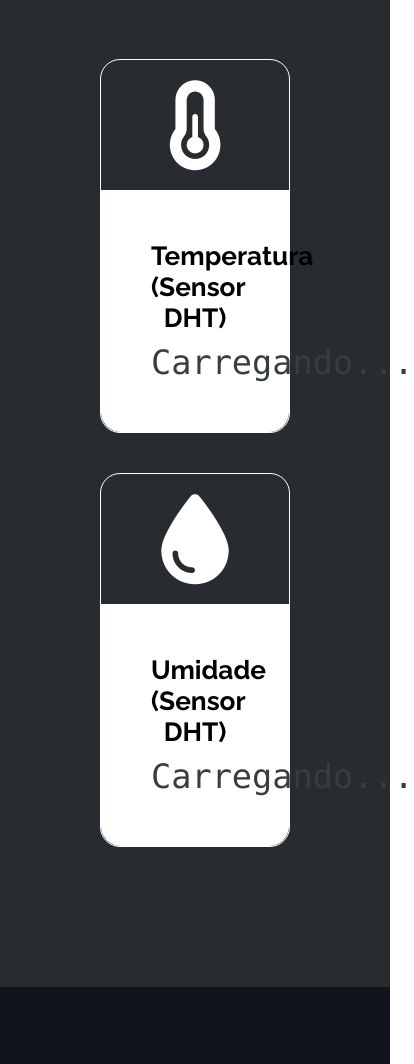
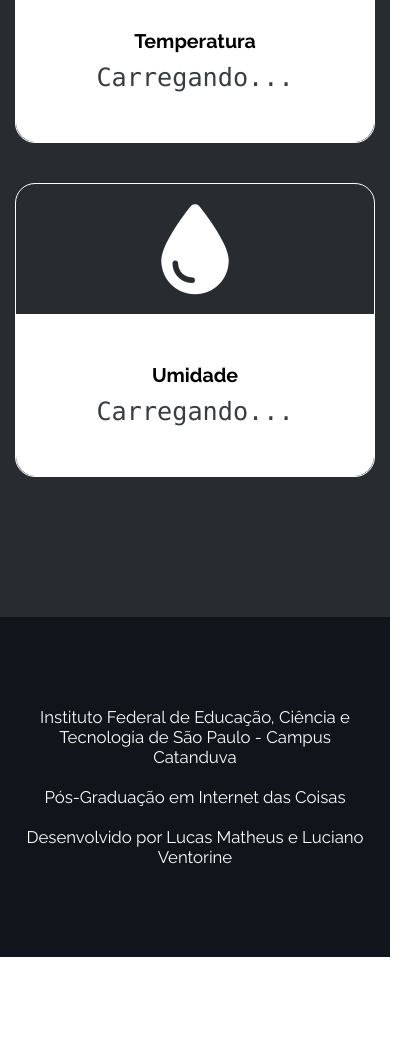
Before and after one commit to lucasmgsilva/sistema-monitoramento-sensores, a plain HTML site: page index.html in a window 390 px wide. Shown: the part 637-1701 px from the top of the page, 414 px wide, since content can reach past the window. After the commit the page ends 1594 px from the top, so only its background shows below. Drawn offline with nearby package versions, Linux system fonts and the light colour scheme.

Commit message:
Correção na responsividade

```diff
--- a/css/style.css
+++ b/css/style.css
@@ -37,12 +37,6 @@ article.card {
     border: 1px solid #ffffff;
     border-radius: 20px;
     margin-bottom: 40px;
-}
-
-@media screen and (max-width: 1300px){
-    article.card {
-        width: 100%;
-    }
 }
 
 div.cabecalho-card {
@@ -95,3 +89,22 @@ footer p {
     font-size: 1.4em;
     padding: 10px;
 }
+
+@media screen and (max-width: 1300px){
+    article.card {
+        width: 100%;
+    }
+
+    section.linha {
+        max-width: initial;
+    }
+
+    header#cabecalho, section#sensores, footer {
+        padding-left: 15px;
+        padding-right: 15px;
+    }
+
+    body {
+        font-size: 12px;
+    }
+}
--- a/index.html
+++ b/index.html
@@ -25,7 +25,7 @@
                         <i class="fas fa-thermometer-half"></i>
                     </div>
                     <div class="rodape-card">
-                        <h3>Temperatura (Sensor DHT)</h3>
+                        <h3>Temperatura</h3>
                         <p>{{dht_temperature[dht_temperature.length-1]}}</p>
                     </div>
                 </article>
@@ -35,7 +35,7 @@
                         <i class="fas fa-tint"></i>
                     </div>
                     <div class="rodape-card">
-                        <h3>Umidade (Sensor DHT)</h3>
+                        <h3>Umidade</h3>
                         <p>{{dht_humidity[dht_humidity.length-1]}}</p>
                     </div>
                 </article>
@@ -43,7 +43,7 @@
             </section>
         </section>
         <footer>
-            <p>Instituto Federal de Educação, Ciência e Tecnologia de São Paulo - campus Catanduva</p>
+            <p>Instituto Federal de Educação, Ciência e Tecnologia de São Paulo - Campus Catanduva</p>
             <p>Pós-Graduação em Internet das Coisas</p>
             <p>Desenvolvido por Lucas Matheus e Luciano Ventorine</p>
         </footer>
```
